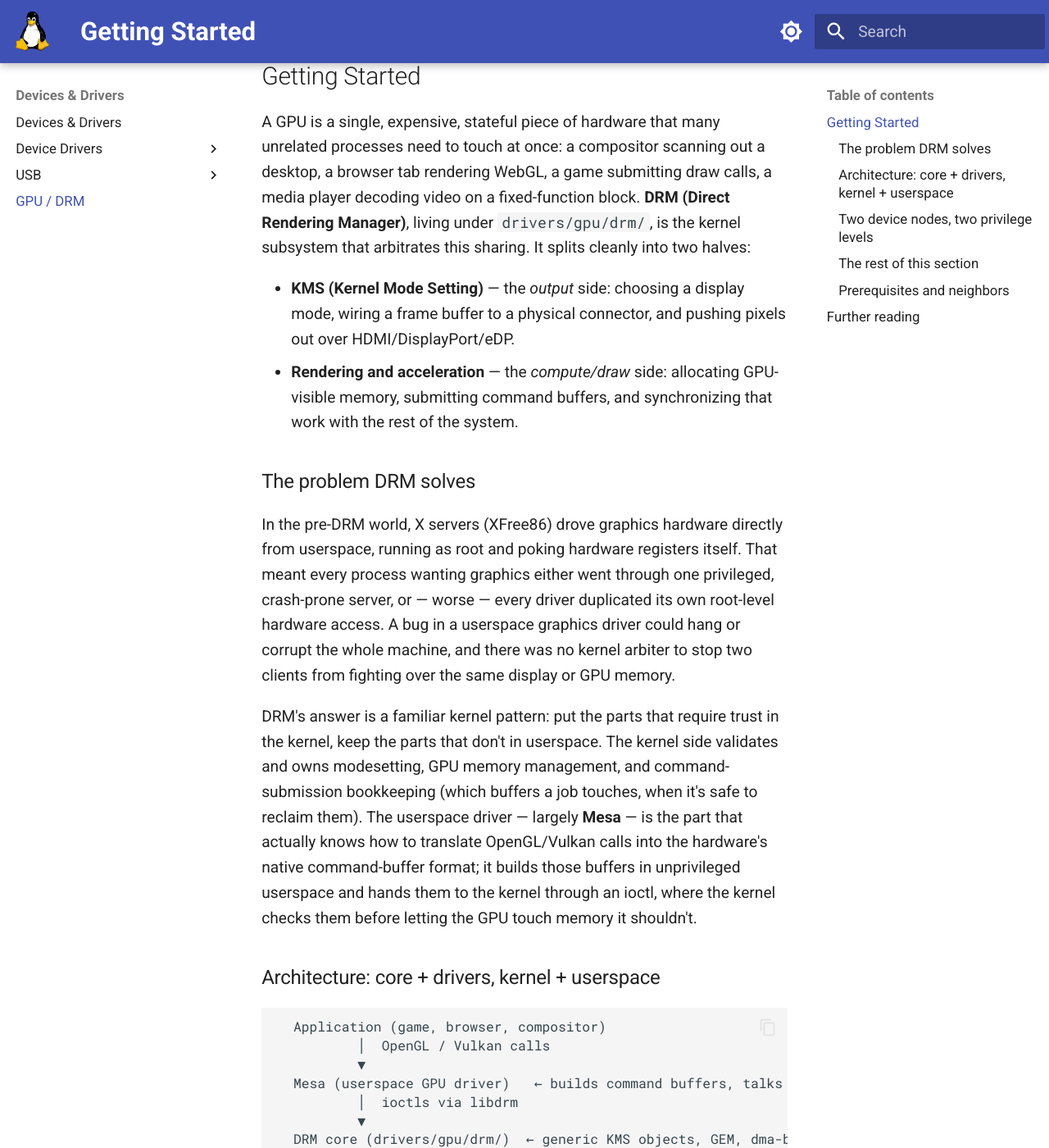
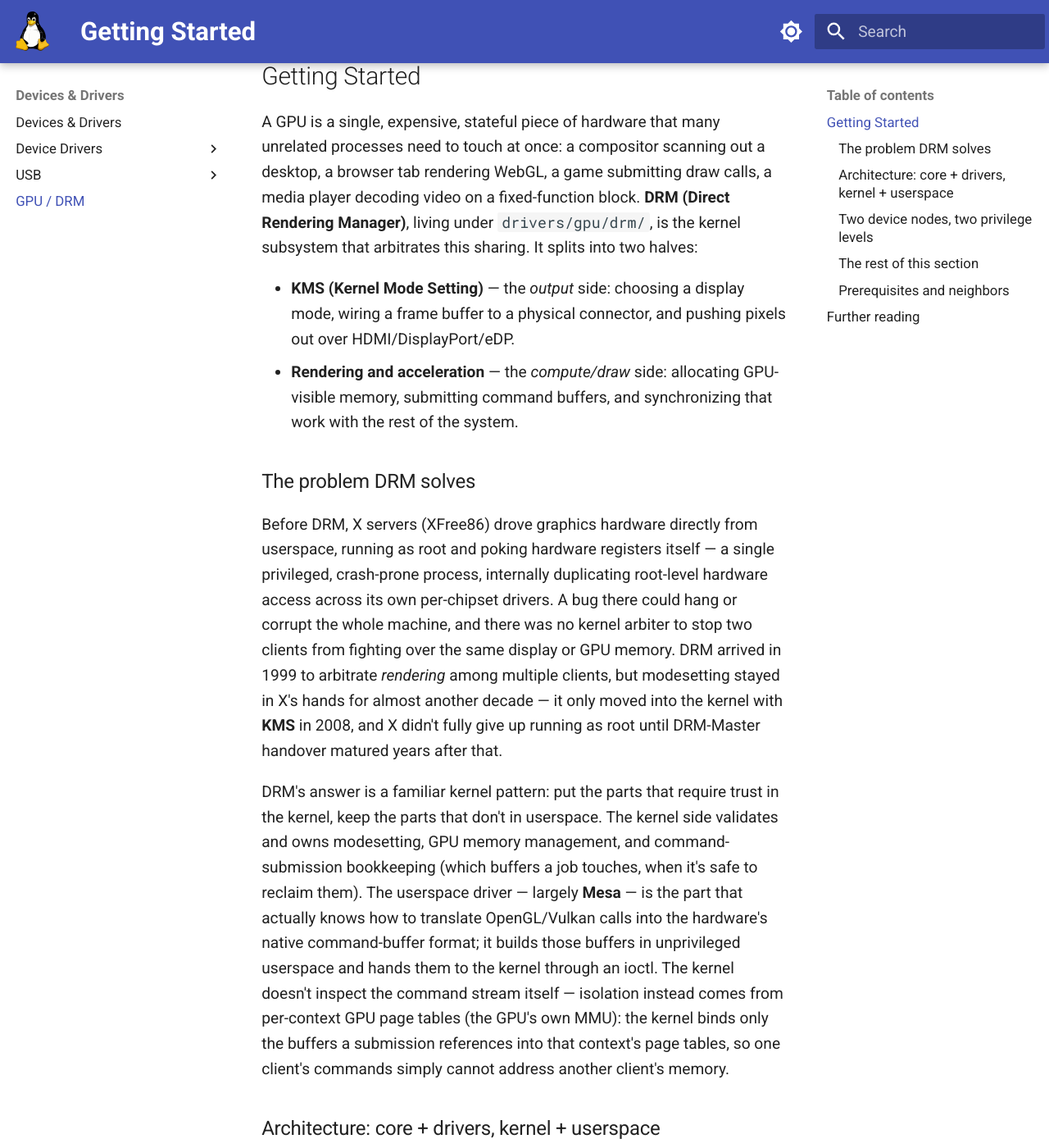
Before and after one commit to laveeshb/linux-kernel-internals, an MkDocs documentation site: the page built from docs/drm/README.md, in a window 1280 px wide and 1400 px high, scrolled down 360 px. Shown: the whole window at 82% size. Built offline with MkDocs 1.6.1 and Material for MkDocs 9.7.7, drawn with Linux system fonts in a browser that asks for light colours; some of the changed text lies outside the part shown.

Commit message:
drm: fix isolation-mechanism BLOCKER and history/scoping overstatements (review fixes)
BLOCKER: the kernel does not inspect GPU command buffers on modern hardware
(i915's command parser is a narrow legacy gen7 mechanism, not the isolation
story); memory isolation actually comes from per-context GPU page tables
(the GPU's own MMU). Reworded to state that correctly.

Also: the pre-DRM history was anachronistic (DRM arrived in 1999 but
modesetting stayed in X's hands until KMS in 2008, and root X persisted
years after) and had a false either/or; 'splits cleanly' overstated (many
drivers are display- or render-only); 'at least two' device nodes overstates
the floor (display-only drivers expose one); 'GPUs are almost always PCIe'
contradicted the page's own SoC mention; the introduction.html citation
mischaracterized a contributor/style guide as a conceptual overview; Mesa/
libdrm coupling is now only partly true (iris/anv issue some ioctls
directly); fixed a backwards V4L2-to-GPU data-flow direction; and the
diagram no longer implies dma-buf lives inside drivers/gpu/drm/.

````diff
--- a/docs/drm/README.md
+++ b/docs/drm/README.md
@@ -4,16 +4,16 @@
 
 ## Getting Started
 
-A GPU is a single, expensive, stateful piece of hardware that many unrelated processes need to touch at once: a compositor scanning out a desktop, a browser tab rendering WebGL, a game submitting draw calls, a media player decoding video on a fixed-function block. **DRM (Direct Rendering Manager)**, living under `drivers/gpu/drm/`, is the kernel subsystem that arbitrates this sharing. It splits cleanly into two halves:
+A GPU is a single, expensive, stateful piece of hardware that many unrelated processes need to touch at once: a compositor scanning out a desktop, a browser tab rendering WebGL, a game submitting draw calls, a media player decoding video on a fixed-function block. **DRM (Direct Rendering Manager)**, living under `drivers/gpu/drm/`, is the kernel subsystem that arbitrates this sharing. It splits into two halves:
 
 - **KMS (Kernel Mode Setting)** — the *output* side: choosing a display mode, wiring a frame buffer to a physical connector, and pushing pixels out over HDMI/DisplayPort/eDP.
 - **Rendering and acceleration** — the *compute/draw* side: allocating GPU-visible memory, submitting command buffers, and synchronizing that work with the rest of the system.
 
 ### The problem DRM solves
 
-In the pre-DRM world, X servers (XFree86) drove graphics hardware directly from userspace, running as root and poking hardware registers itself. That meant every process wanting graphics either went through one privileged, crash-prone server, or — worse — every driver duplicated its own root-level hardware access. A bug in a userspace graphics driver could hang or corrupt the whole machine, and there was no kernel arbiter to stop two clients from fighting over the same display or GPU memory.
+Before DRM, X servers (XFree86) drove graphics hardware directly from userspace, running as root and poking hardware registers itself — a single privileged, crash-prone process, internally duplicating root-level hardware access across its own per-chipset drivers. A bug there could hang or corrupt the whole machine, and there was no kernel arbiter to stop two clients from fighting over the same display or GPU memory. DRM arrived in 1999 to arbitrate *rendering* among multiple clients, but modesetting stayed in X's hands for almost another decade — it only moved into the kernel with **KMS** in 2008, and X didn't fully give up running as root until DRM-Master handover matured years after that.
 
-DRM's answer is a familiar kernel pattern: put the parts that require trust in the kernel, keep the parts that don't in userspace. The kernel side validates and owns modesetting, GPU memory management, and command-submission bookkeeping (which buffers a job touches, when it's safe to reclaim them). The userspace driver — largely **Mesa** — is the part that actually knows how to translate OpenGL/Vulkan calls into the hardware's native command-buffer format; it builds those buffers in unprivileged userspace and hands them to the kernel through an ioctl, where the kernel checks them before letting the GPU touch memory it shouldn't.
+DRM's answer is a familiar kernel pattern: put the parts that require trust in the kernel, keep the parts that don't in userspace. The kernel side validates and owns modesetting, GPU memory management, and command-submission bookkeeping (which buffers a job touches, when it's safe to reclaim them). The userspace driver — largely **Mesa** — is the part that actually knows how to translate OpenGL/Vulkan calls into the hardware's native command-buffer format; it builds those buffers in unprivileged userspace and hands them to the kernel through an ioctl. The kernel doesn't inspect the command stream itself — isolation instead comes from per-context GPU page tables (the GPU's own MMU): the kernel binds only the buffers a submission references into that context's page tables, so one client's commands simply cannot address another client's memory.
 
 ### Architecture: core + drivers, kernel + userspace
 
@@ -33,11 +33,11 @@ DRM's answer is a familiar kernel pattern: put the parts that require trust in t
   GPU hardware
 ```
 
-The **DRM core** provides the shared machinery — the KMS object model, GEM buffer lifecycle, dma-buf/fence plumbing, a generic GPU scheduler — so that each hardware driver only has to implement the hardware-specific pieces underneath a common ioctl and uAPI surface. On top, `libdrm` wraps the raw ioctls in a stable C API, and Mesa is the userspace driver stack that consumes it.
+The **DRM core** provides the shared machinery — the KMS object model, GEM buffer lifecycle, dma-buf/fence plumbing, a generic GPU scheduler — so that each hardware driver only has to implement the hardware-specific pieces underneath a common ioctl and uAPI surface. On top, `libdrm` wraps the raw ioctls in a stable C API; Mesa historically built entirely on it, though several Mesa drivers (Intel's iris/anv among them) now issue some ioctls directly.
 
 ### Two device nodes, two privilege levels
 
-DRM exposes each GPU as (at least) two character devices with different trust levels:
+DRM exposes a GPU through character devices with different trust levels — a display-only driver exposes just one, but most GPU drivers expose two:
 
 - **`/dev/dri/card0`** — the **primary node**. This is the privileged interface: modesetting, and historically all rendering too. A display server or compositor opens this to configure outputs.
 - **`/dev/dri/renderD128`** — the **render node**. Introduced so that offscreen renderers and GPGPU clients — a headless compute job, a video transcoder — can submit rendering work *without* authenticating to a display server and without any modesetting access. Render nodes drop the DRM-Master concept entirely: no global or privileged ioctls are permitted, only non-global rendering commands and PRIME (dma-buf) buffer sharing. Access control is just filesystem permissions on the node.
@@ -47,17 +47,17 @@ DRM exposes each GPU as (at least) two character devices with different trust le
 The pages that follow go deeper on each piece summarized above:
 
 - **KMS modesetting** — the object model (CRTC, plane, connector, encoder) and how atomic modesetting commits a whole display configuration as one indivisible transaction instead of the old per-property, get-it-wrong-and-flicker interface.
-- **GEM buffer objects and dma-buf** — how GPU memory is allocated and refcounted (GEM), and how buffers are shared *across* devices and subsystems — GPU to display, GPU to V4L2 capture — via dma-buf.
+- **GEM buffer objects and dma-buf** — how GPU memory is allocated and refcounted (GEM), and how buffers are shared *across* devices and subsystems — GPU to display, a V4L2 camera's captured frame handed to the GPU — via dma-buf.
 - **Command submission, fences, and the scheduler** — how a batch of GPU work gets from an ioctl to hardware execution, and how fences let the kernel track "is this buffer still in use" across asynchronous, pipelined GPU work.
 
 ### Prerequisites and neighbors
 
-GPUs are almost always [PCIe devices](../drivers/pci-driver.md), so the PCI driver-binding model underneath applies here too. Buffer objects that the GPU reads or writes are subject to the same [DMA](../mm/dma.md) coherency rules as any other DMA-capable device. Reading order: this page, then KMS, then GEM/dma-buf, then command submission — each builds on device/memory-management concepts from the one before.
+On desktops and servers, GPUs are usually [PCIe devices](../drivers/pci-driver.md); on SoCs, the GPU and display controller are typically platform devices bound through the same driver core. Either way, buffer objects that the GPU reads or writes are subject to the same [DMA](../mm/dma.md) coherency rules as any other DMA-capable device. Reading order: this page, then KMS, then GEM/dma-buf, then command submission — each builds on device/memory-management concepts from the one before.
 
 ## Further reading
 
 - [Kernel docs: GPU driver developer's guide](https://docs.kernel.org/gpu/index.html) — the top-level index for all DRM kernel documentation
-- [Kernel docs: introduction](https://docs.kernel.org/gpu/introduction.html) — scope of the DRM layer and documentation conventions
+- [Kernel docs: DRM contribution guide](https://docs.kernel.org/gpu/introduction.html) — style guidelines, the contribution process, and a curated list of graphics-stack talks
 - [Kernel docs: kernel mode setting (KMS)](https://docs.kernel.org/gpu/drm-kms.html) — the CRTC/plane/connector/encoder object model and atomic modesetting
 - [Kernel docs: memory management](https://docs.kernel.org/gpu/drm-mm.html) — GEM, TTM, and buffer object lifecycle
 - [Kernel docs: DRM internals](https://docs.kernel.org/gpu/drm-internals.html) — driver-facing internals of the DRM core
````
Also changed, not shown: other parts of docs/drm/README.md (+1 -1 lines).
